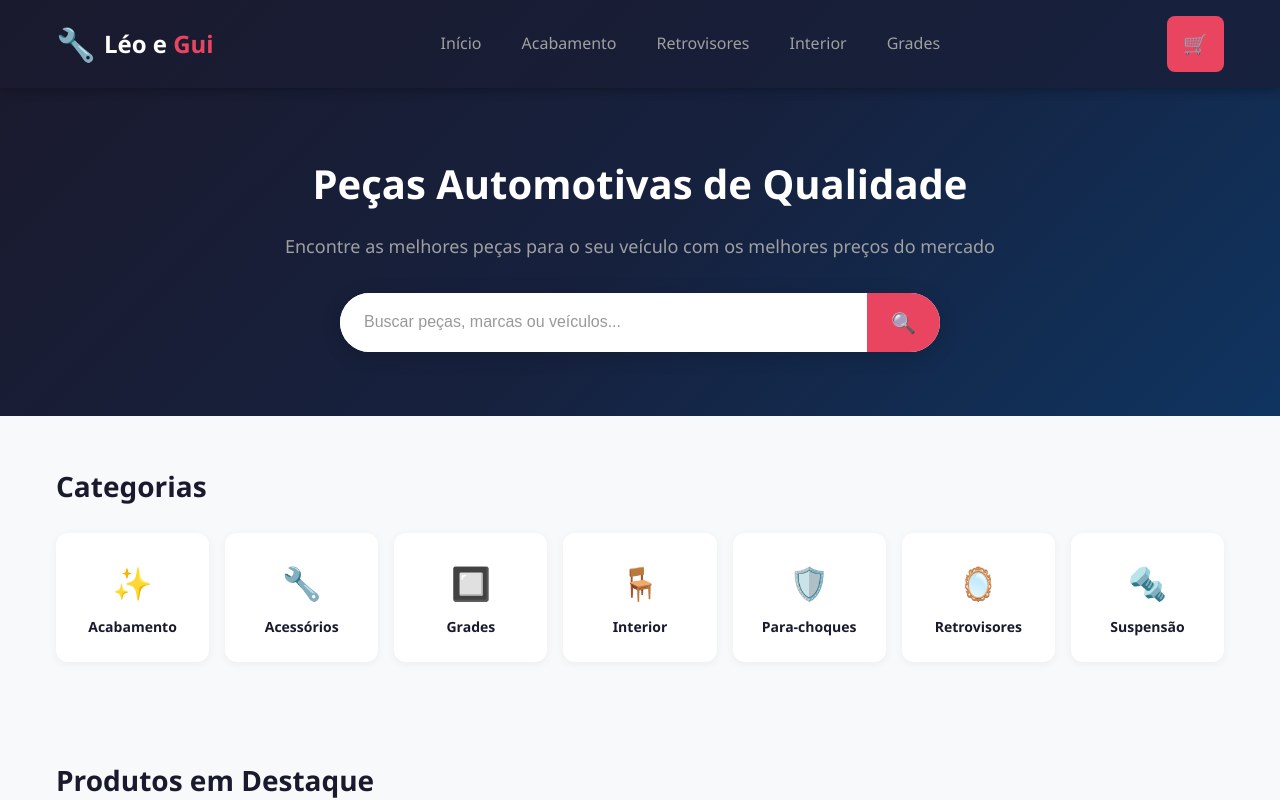
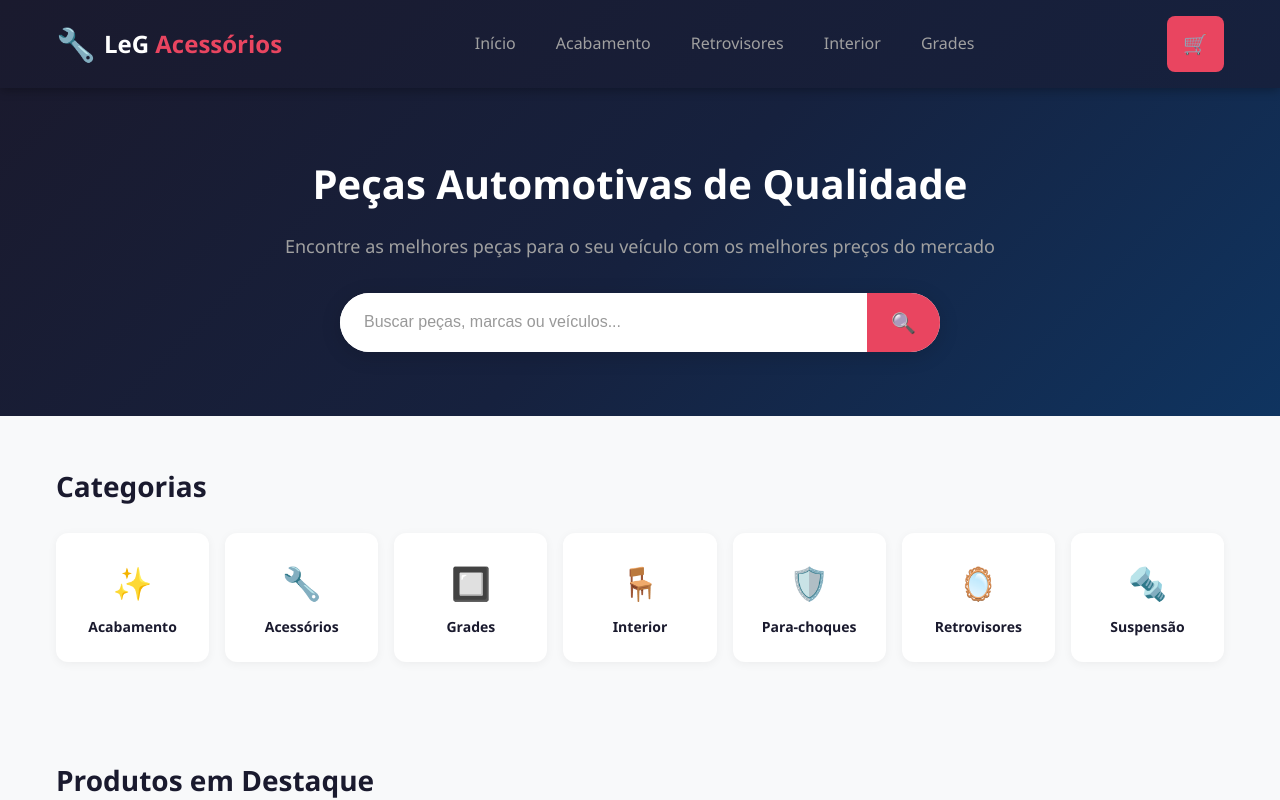
Before and after one commit to guuiparanhos93-ship-it/autopecas-store, a React (Vite) app: page / in a window 1280 px wide. Shown: the top 800 px of the page. Built offline with nearby package versions, Linux system fonts and the light colour scheme.

Commit message:
Alterar nome da loja para LeG Acessórios LTDA

```diff
--- a/src/components/Header.jsx
+++ b/src/components/Header.jsx
@@ -10,7 +10,7 @@ function Header() {
       <div className="header-container">
         <Link to="/" className="logo">
           <span className="logo-icon">🔧</span>
-          <span className="logo-text">Léo e <span className="logo-highlight">Gui</span></span>
+          <span className="logo-text">LeG <span className="logo-highlight">Acessórios</span></span>
         </Link>
 
         <nav className="nav-links">
--- a/src/pages/Home.jsx
+++ b/src/pages/Home.jsx
@@ -115,7 +115,7 @@ function Home() {
         <div className="container">
           <div className="footer-grid">
             <div className="footer-col">
-              <h3>🔧 Léo e <span>Gui</span></h3>
+              <h3>🔧 LeG <span>Acessórios LTDA</span></h3>
               <p>Sua loja online de autopeças com qualidade garantida e os melhores preços.</p>
             </div>
             <div className="footer-col">
@@ -141,7 +141,7 @@ function Home() {
             </div>
           </div>
           <div className="footer-bottom">
-            <p>&copy; 2025 AutoPeças Store. Todos os direitos reservados.</p>
+            <p>&copy; 2025 LeG Acessórios LTDA. Todos os direitos reservados.</p>
           </div>
         </div>
       </footer>
```
